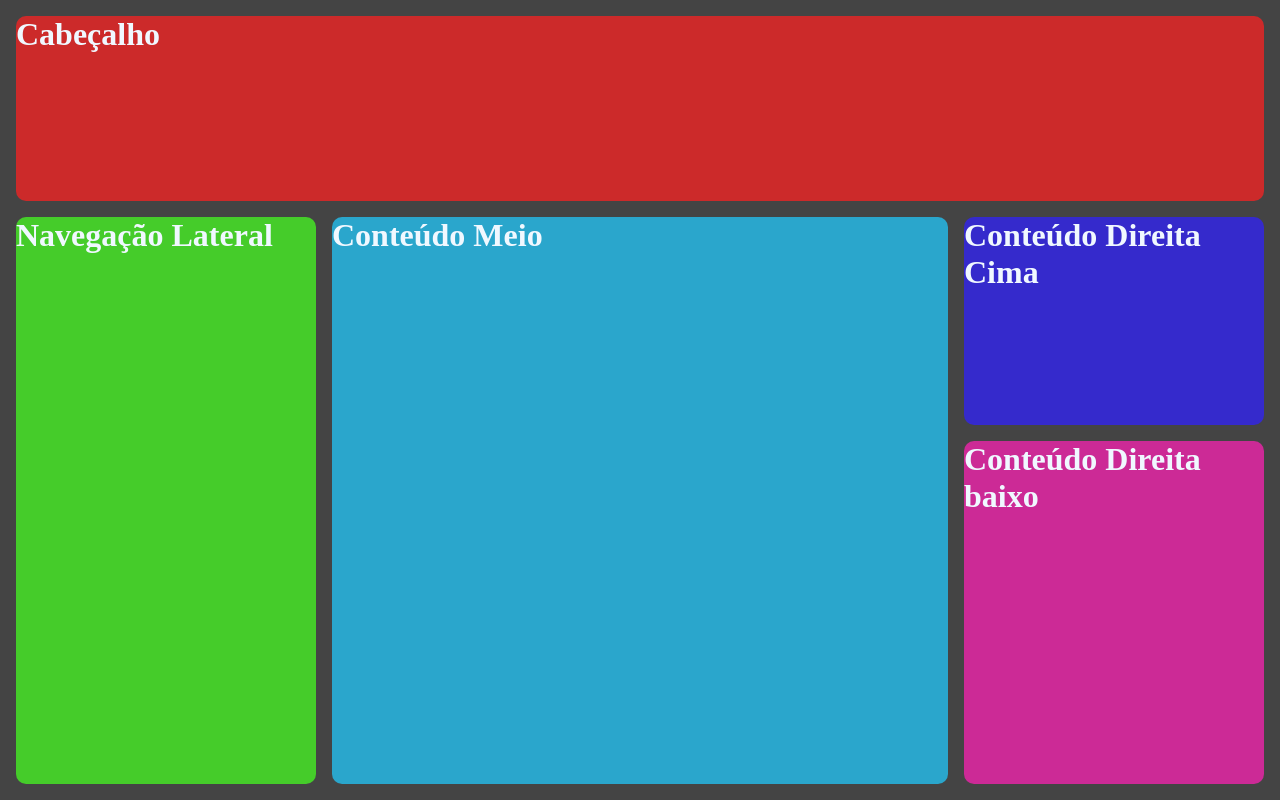
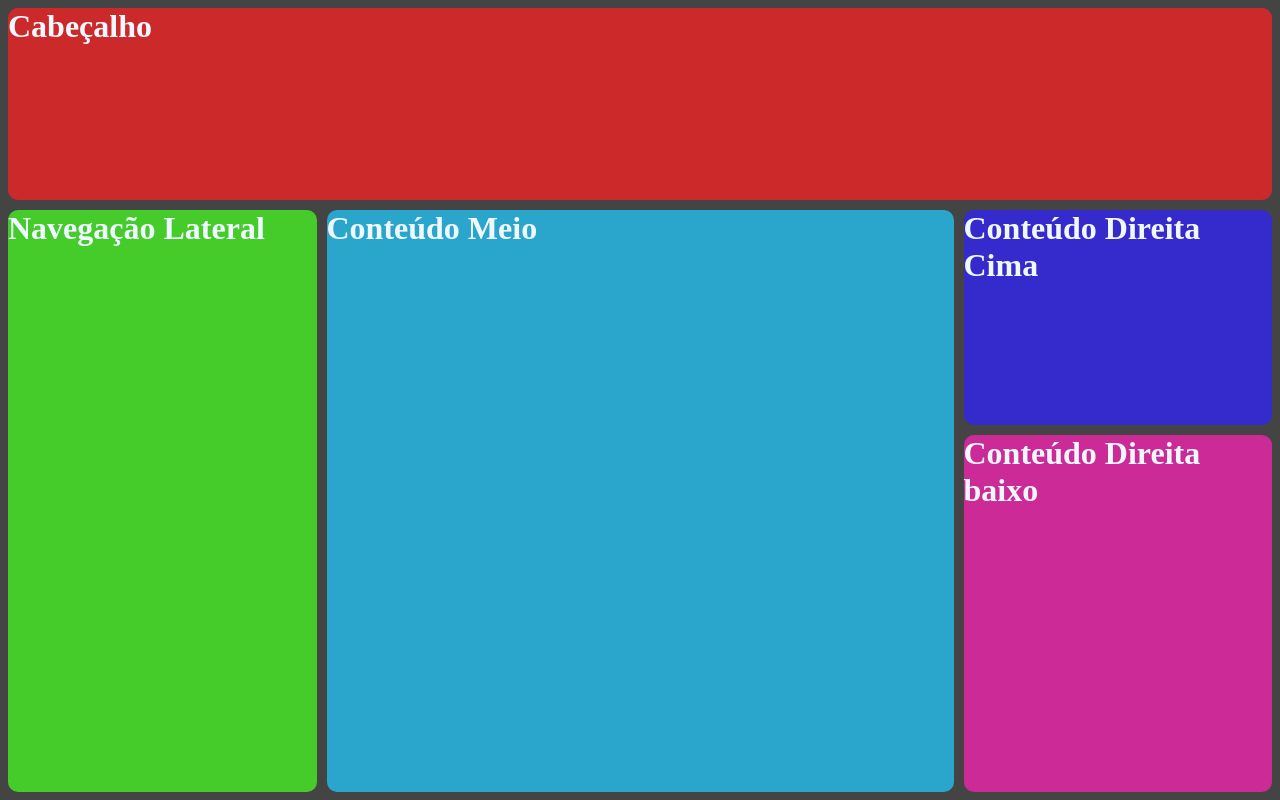
Before and after one commit to feradr/Teste-Flex-e-Grid_Alura, a plain HTML site: page index.html in a window 1280 px wide. Drawn offline with Linux system fonts and the light colour scheme.

Commit message:
Trocando Margin por Gap

```diff
--- a/grid.css
+++ b/grid.css
@@ -18,6 +18,7 @@ h1 {
     display: grid;
     grid-template-columns: 1fr 1fr 1fr 1fr;
     grid-row: 1fr 1fr 1fr 1fr;
+    gap: 10px;
 }
 
 .cabecalho {
@@ -25,7 +26,6 @@ h1 {
     border-radius: 10px;
     min-width: 50px;
     min-height: 50px;
-    margin: 8px;
     grid-column: span 4;
 }
 
@@ -34,7 +34,6 @@ h1 {
     border-radius: 10px;
     min-width: 50px;
     min-height: 50px;
-    margin: 8px;
     grid-row: span 3;
 }
 
@@ -43,7 +42,6 @@ h1 {
     border-radius: 10px;
     min-width: 50px;
     min-height: 50px;
-    margin: 8px;
     grid-column: span 2;
     grid-row: span 3;
 }
@@ -53,7 +51,6 @@ h1 {
     border-radius: 10px;
     min-width: 50px;
     min-height: 50px;
-    margin: 8px;
 }
 
 .direita-baixo {
@@ -61,6 +58,5 @@ h1 {
     border-radius: 10px;
     min-width: 50px;
     min-height: 50px;
-    margin: 8px;
     grid-row: span 2;
 }
```
